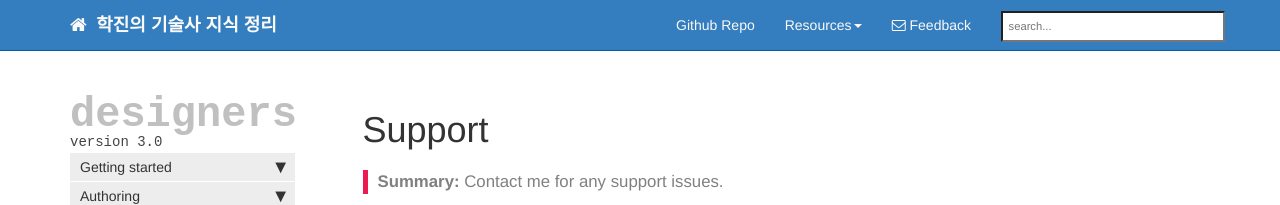
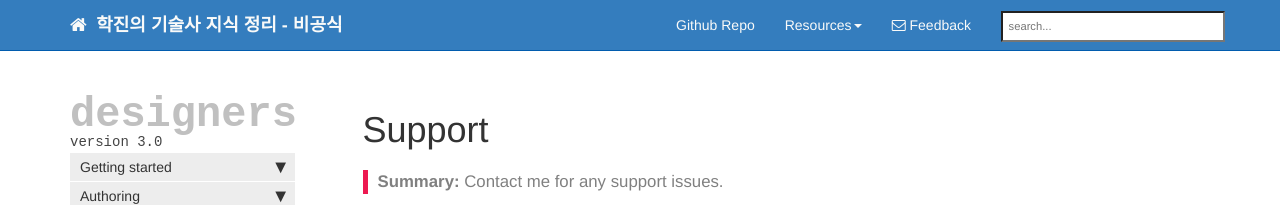
Before and after one commit to hakchin/pe, a Jekyll site: the page built from doc_support.md, in a window 1280 px wide. Shown: the top 205 px of the page. Built offline with Jekyll 4.4.1, drawn with Linux system fonts in a browser that asks for light colours; nearby versions of some CDN libraries; library files that are not in the unit come from our copies; Markdown is read by kramdown in place of the engine named in the settings; comment, search, counter and statistics services are not loaded.

Commit message:
modified:   _config.yml

```diff
--- a/_config.yml
+++ b/_config.yml
@@ -6,8 +6,8 @@ product: all
 platform: all
 version: all
 destination: ../doc_designers
-topnav_title: 학진의 기술사 지식 정리
-homepage_title: 학진의 기술사 지식 정리 - 비공식
+topnav_title: 학진의 기술사 지식 정리 - 비공식
+homepage_title: 학진의 기술사 지식 정리
 site_title: Jekyll Documentation Theme &mdash; Designers
 #disqus_shortname: idrbwjekyll
 #google_analytics: UA-66296557-1
```
